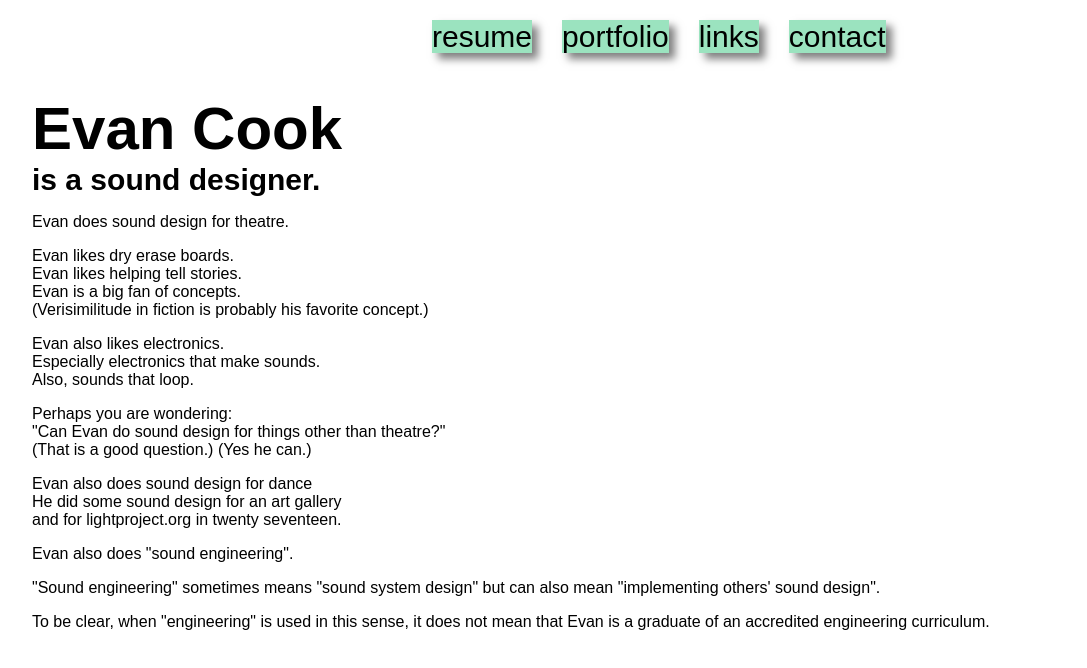
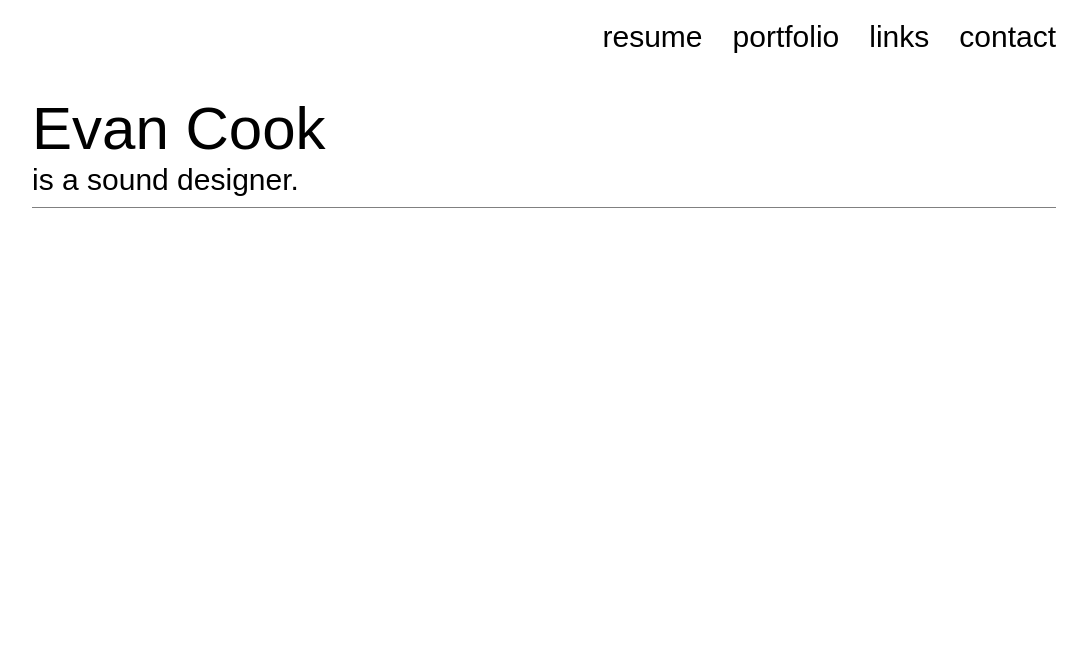
Before and after one commit to evanmcook/modular-friend, a React (Create React App) app: page / in a window 1280 px wide. Shown: the top 668 px of the page, without its empty margins (96-1183 px from the left). Built offline with nearby package versions, Linux system fonts and the light colour scheme.

Commit message:
first revision of new navbar css, new home css + js . rebuild of resume css+js, rebuild attempt of contact

```diff
--- a/src/contact/contact.js
+++ b/src/contact/contact.js
@@ -6,7 +6,8 @@ class Contact extends Component {
     return (
       <div className="contact">
         <p> this is my contact page </p>
-
+        <script type="text/javascript" src="https://form.jotform.com/jsform/70186844220150">
+        </script>
       </div>
     );
   }
--- a/src/home/home.css
+++ b/src/home/home.css
@@ -1,10 +1,12 @@
 h1 {
   font-size: 60px;
-  font-weight: 600;
+  font-weight: 500;
   margin-bottom: 0;
 }
 
 .subheader {
   font-size: 30px;
-  font-weight: bold;
+  font-weight: 500;
+  padding-bottom: 10px;
+  border-bottom: 1px solid gray;
 }
--- a/src/home/home.js
+++ b/src/home/home.js
@@ -5,26 +5,10 @@ class Home extends Component {
   render() {
     return (
       <div className="home">
+
         <h1>Evan Cook</h1>
         <div className="subheader">is a sound designer.</div>
-        <p>Evan does sound design for theatre.</p>
-        <p>Evan likes dry erase boards.<br/>
-          Evan likes helping tell stories.<br/>
-          Evan is a big fan of concepts.<br/>
-          (Verisimilitude in fiction is probably his favorite concept.)</p>
-        <p>Evan also likes electronics.<br/>
-          Especially electronics that make sounds.<br/>
-          Also, sounds that loop.</p>
-        <p>Perhaps you are wondering:<br/>
-          "Can Evan do sound design for things other than theatre?"<br/>
-          (That is a good question.)
-          (Yes he can.)</p>
-        <p>Evan also does sound design for dance<br/>
-          He did some sound design for an art gallery<br/>
-          and for lightproject.org in twenty seventeen.</p>
-        <p>Evan also does "sound engineering".</p>
-        <p>"Sound engineering" sometimes means "sound system design" but can also mean "implementing others' sound design".</p>
-        <p>To be clear, when "engineering" is used in this sense,  it does not mean that Evan is a graduate of an accredited engineering curriculum.</p>
+
       </div>
     );
   }
--- a/src/navbar/navbar.css
+++ b/src/navbar/navbar.css
@@ -4,8 +4,8 @@
 }
 
 #home-div {
-  width: 400px;
-  font-weight: bold;
+  width: 800px;
+  font-weight: 500;
 }
 
 #navbar-links {
@@ -18,9 +18,9 @@
 a {
   color: black;
   text-decoration: none;
-  box-shadow: 6px 6px 8px rgba(0,0,0,0.5);
-  background-color: #9BE3BF;
-  text-align: center;
+  /*box-shadow: 6px 6px 8px rgba(0,0,0,0.5);
+  background-color: #9BE3BF;*/
+  text-align: right;
   font-size: 30px;
   font-family: ubuntu, sans-serif;
 }
--- a/src/resume/resume.css
+++ b/src/resume/resume.css
@@ -0,0 +1,24 @@
+.resumeP{
+    left:13%;
+    overflow: hidden;
+    padding-top: 77.2%;
+    position: relative;
+}
+
+.iframe-class {
+   margin-top: 20px;
+    border: 0;
+    height: 100%;
+    left: 0px;
+    position: absolute;
+    top: 0;
+    width: 68%;
+ }
+
+ .iframe-container{
+     padding-top: 77.2%;
+ }
+
+ /*.viewer{
+     padding-top: 77.2%;
+ }*/
--- a/src/resume/resume.js
+++ b/src/resume/resume.js
@@ -5,9 +5,12 @@ class Resume extends Component {
   render() {
     return (
       <div className="resume">
-        <p> this is my resume </p>
+        {/*<p> this is my resume </p>*/}
 
-      </div>
+       <div class="resumeP">
+          <iframe class="iframe-class" src="http://evancook.audio/assets/EvanCookDec'17_web.pdf "> </iframe>
+          </div>
+       </div>
     );
   }
 }
```
